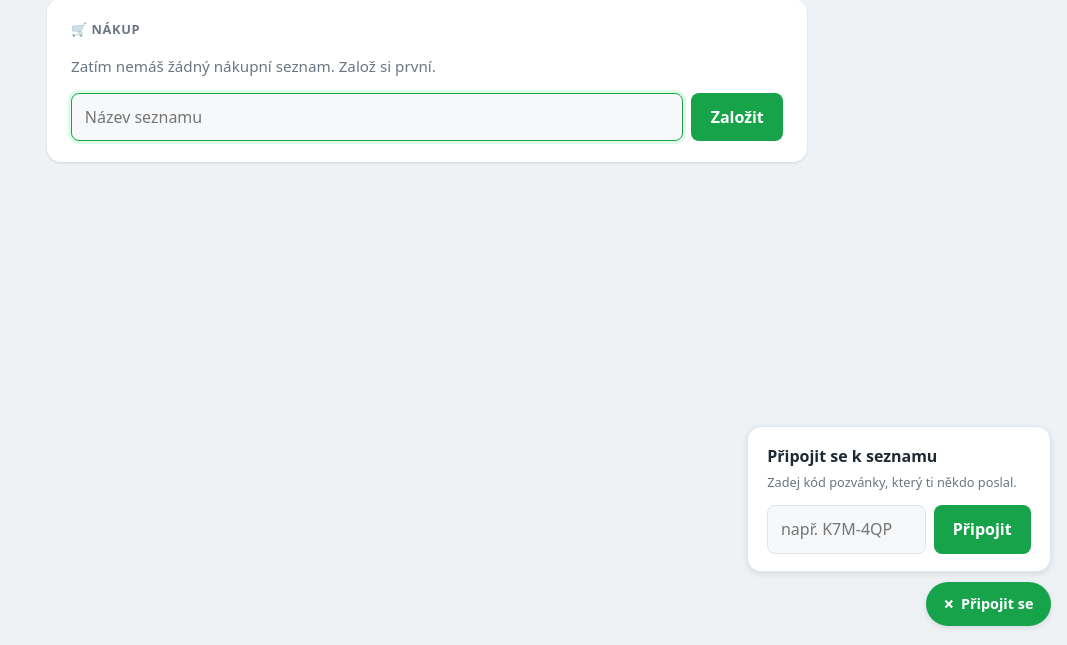
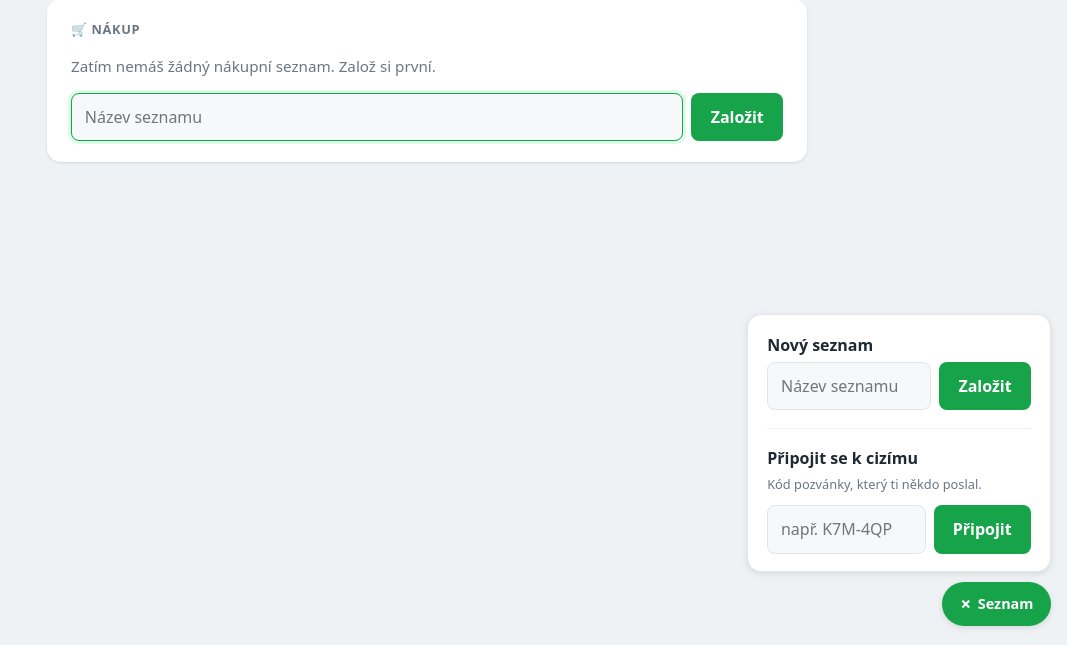
Before and after one commit to peetau/home-asistant, a Flask app: template templates/nakup.html in a window 1280 px wide, after a click that opens the changed part. Shown: the part 155-800 px from the top of the page, without its empty margins (213-1280 px from the left). Run offline with Flask 3, Linux system fonts and the light colour scheme; the template is opened without the code that fills it, so the values that code supplies are empty.

Commit message:
Nakup: plovouci tlacitko umi i zalozit seznam
Delalo jen pripojeni ke kodu, coz z plusu v rohu delalo divny slib -
plus obvykle znamena "pridat". Ted nabidne obe cesty, jak prijit
k dalsimu seznamu: zalozit vlastni, nebo se pripojit k cizimu.

Zakladani tim odeslo z karty dole. Karta se proto jmenuje "Sprava
seznamu" v jednotnem cisle - resi uz jen tenhle seznam: kdo na nem je,
jak se jmenuje, koho pozvat a kdy ho zrusit. Pridavani seznamu je jinde
a nema se to michat.

Co-Authored-By: Claude Opus 5 <noreply@anthropic.com>
Claude-Session: https://claude.ai/code/session_01TEwyHwdfutyo3PddgcHd1J

```diff
--- a/static/style.css
+++ b/static/style.css
@@ -558,14 +558,14 @@ footer {
     font-weight: 600;
 }
 
-/* ---- Plovoucí tlačítko "Připojit se" ---- */
+/* ---- Plovoucí tlačítko "Seznam" ---- */
 
 /*
   Sedí v pravém dolním rohu obrazovky nad vším ostatním. column-reverse
   obrací pořadí: <summary> je v HTML první, ale vykreslí se dole, takže
   se panel otevře NAD tlačítko a nevyleze z obrazovky.
 */
-.pripojit-plovouci {
+.seznam-plovouci {
     position: fixed;
     right: 1rem;
     bottom: 1.2rem;
@@ -576,7 +576,7 @@ footer {
     gap: .6rem;
 }
 
-.pripojit-plovouci > summary {
+.seznam-plovouci > summary {
     display: flex;
     align-items: center;
     gap: .4rem;
@@ -592,19 +592,19 @@ footer {
     list-style: none;
 }
 /* Trojúhelníček, který prohlížeč sám kreslí u <summary>, tu nechceme. */
-.pripojit-plovouci > summary::-webkit-details-marker { display: none; }
-.pripojit-plovouci > summary::marker { content: ""; }
-.pripojit-plovouci > summary:hover { background: var(--zelena-tmava); }
+.seznam-plovouci > summary::-webkit-details-marker { display: none; }
+.seznam-plovouci > summary::marker { content: ""; }
+.seznam-plovouci > summary:hover { background: var(--zelena-tmava); }
 
 /* Otevřené se plus otočí na křížek - jedna otáčka místo druhé ikony. */
-.pripojit-plovouci .plus {
+.seznam-plovouci .plus {
     font-size: 1.25rem;
     line-height: 1;
     transition: transform .2s ease;
 }
-.pripojit-plovouci[open] .plus { transform: rotate(45deg); }
-
-.pripojit-panel {
+.seznam-plovouci[open] .plus { transform: rotate(45deg); }
+
+.seznam-panel {
     width: min(19rem, calc(100vw - 2rem));
     padding: 1.1rem 1.2rem;
     background: var(--karta);
@@ -612,16 +612,23 @@ footer {
     border-radius: var(--radius);
     box-shadow: var(--stin-2);
 }
-.pripojit-panel h3 { margin: 0 0 .3rem; font-size: 1rem; }
-.pripojit-panel p { margin: 0 0 .8rem; }
+.seznam-panel h3 { margin: 0 0 .3rem; font-size: 1rem; }
+.seznam-panel p { margin: 0 0 .7rem; }
+
+/* Dvě cesty k dalšímu seznamu oddělené vlasovou linkou, ať nesplynou. */
+.seznam-panel .blok + .blok {
+    margin-top: 1.1rem;
+    padding-top: 1.1rem;
+    border-top: 1px solid var(--okraj-jemny);
+}
 
 @media (prefers-reduced-motion: reduce) {
-    .pripojit-plovouci .plus { transition: none; }
+    .seznam-plovouci .plus { transition: none; }
 }
 
 /* Na mobilu je dole přišpendlená navigace - tlačítko musí nad ni. */
 @media (max-width: 640px) {
-    .pripojit-plovouci { bottom: 5.2rem; }
+    .seznam-plovouci { bottom: 5.2rem; }
 }
 
 
--- a/templates/nakup.html
+++ b/templates/nakup.html
@@ -171,27 +171,17 @@
     </details>
     {% endif %}
 
-    {# ---------- Správa seznamů ---------- #}
+    {# ---------- Správa seznamu ---------- #}
     {#
-       Všechno kolem seznamů na jednom místě, dole a sbalené. Zakládání
-       bylo původně tlačítkem v proužku nahoře, ale otevřený formulář
-       proužek rozhodil a hlavně se pletl s polem "Co je potřeba koupit?" -
-       dvě skoro stejná políčka pod sebou.
+       Všechno kolem TOHOHLE seznamu: kdo na něm je, jak se jmenuje, koho
+       pozvat a kdy ho zrušit.
 
-       V kroku 4 sem přibude pozvánka a připojení ke kódu.
+       Zakládání nového seznamu a připojení ke kódu tu schválně NEJSOU -
+       obojí přidává seznam, ne mění tenhle, a patří k plovoucímu tlačítku
+       v rohu. Tady dole by se to hledalo.
     #}
     <details class="karta seznamy-sprava">
-        <summary>Správa seznamů</summary>
-
-        <div class="sprava-blok">
-            <h3>Nový seznam</h3>
-            <form method="post" action="{{ url_for('nakup_novy_seznam') }}"
-                  class="pridat-form">
-                <input type="text" name="nazev" placeholder="Název seznamu"
-                       required autocomplete="off" maxlength="60">
-                <button type="submit">Založit</button>
-            </form>
-        </div>
+        <summary>Správa seznamu</summary>
 
         {# Kdo je na seznamu. Vidí to všichni, kdo na něm jsou - sdílejí
            spolu nákup, tak ať vědí s kým. Odebírat smí jen vlastník. #}
@@ -266,26 +256,38 @@
 
     {% endif %}
 
-    {# ---------- Připojit se k cizímu seznamu ---------- #}
+    {# ---------- Přibrat seznam ---------- #}
     {#
-       Plovoucí tlačítko v rohu. Bylo to schované v rozbalovací kartě dole,
-       jenže připojit se ke sdílenému seznamu je to první, co člověk po
-       obdržení kódu chce udělat - a hledat to nemá kde.
+       Plovoucí tlačítko v rohu. Obě cesty, jak přijít k dalšímu seznamu -
+       založit si vlastní, nebo se připojit k cizímu podle kódu. Obojí bylo
+       schované v rozbalovací kartě dole, jenže připojit se ke sdílenému
+       seznamu je to první, co člověk po obdržení kódu chce udělat.
 
        Je to <details>, ne JavaScript: <summary> se dá otevřít klepnutím
        i klávesnicí, stejně jako všechno ostatní rozbalovací v aplikaci.
        Panel se otevírá NAD tlačítko, protože tlačítko sedí dole (viz
        flex-direction: column-reverse ve stylech).
     #}
-    <details class="pripojit-plovouci">
-        <summary title="Připojit se k seznamu podle kódu pozvánky">
+    <details class="seznam-plovouci">
+        <summary title="Založit nový seznam nebo se připojit k cizímu">
             <span class="plus" aria-hidden="true">+</span>
-            <span class="popis">Připojit se</span>
+            <span class="popis">Seznam</span>
         </summary>
 
-        <div class="pripojit-panel">
-            <h3>Připojit se k seznamu</h3>
-            <p class="popisek-radku">Zadej kód pozvánky, který ti někdo poslal.</p>
+        <div class="seznam-panel">
+            <div class="blok">
+                <h3>Nový seznam</h3>
+                <form method="post" action="{{ url_for('nakup_novy_seznam') }}"
+                      class="pridat-form">
+                    <input type="text" name="nazev" placeholder="Název seznamu"
+                           required autocomplete="off" maxlength="60">
+                    <button type="submit">Založit</button>
+                </form>
+            </div>
+
+            <div class="blok">
+                <h3>Připojit se k cizímu</h3>
+                <p class="popisek-radku">Kód pozvánky, který ti někdo poslal.</p>
                 <form method="post" action="{{ url_for('nakup_pripojit') }}"
                       class="pridat-form">
                     <input type="text" name="kod" placeholder="např. K7M-4QP"
@@ -293,6 +295,7 @@
                     <button type="submit">Připojit</button>
                 </form>
             </div>
+        </div>
     </details>
 
 {% endblock %}
```
Lines whose indentation alone changed are shown as unchanged.
